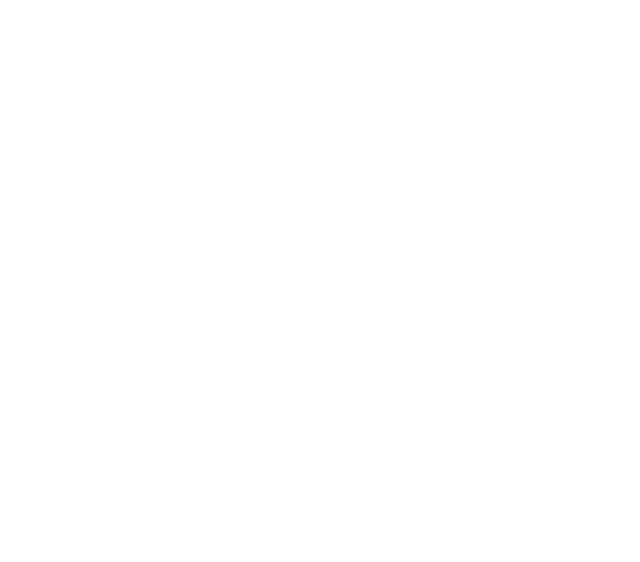
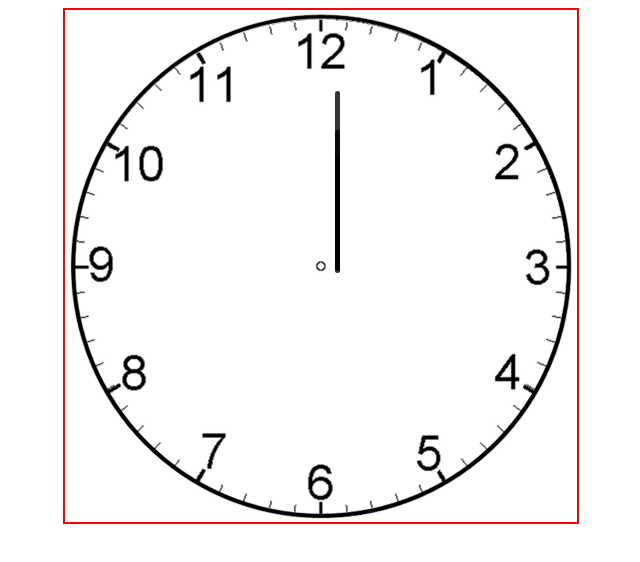
Before and after one commit to grvsharma2000/clock, a plain HTML site: page index.html in a window 1280 px wide. Shown: the whole page, without its empty margins (319-959 px from the left). Drawn offline with Linux system fonts and the light colour scheme.

Commit message:
javascript

```diff
--- a/img/style.css
+++ /dev/null
@@ -1,3 +0,0 @@
-#clockContainer{
-
-}
--- a/index.html
+++ b/index.html
@@ -4,6 +4,7 @@
     <meta charset="UTF-8">
     <meta name="viewport" content="width=device-width, initial-scale=1.0">
     <title>Document</title>
+    <link rel="stylesheet" href="style.css">
 </head>
 <body>
     <div id="clockContainer">
--- a/style.css
+++ b/style.css
@@ -0,0 +1,42 @@
+#clockContainer{
+    /* background-color: red; */
+    height: 40vw;
+    width: 40vw;
+    background: url(img/5b68bede64bad2affa5c4b98f330f0ef.jpg ) no-repeat;
+    background-size: 100%;
+    border: 2px solid red;
+    margin: auto;
+    position: relative;
+
+}
+#hour , #minute,#seconds{
+    position: absolute;
+    background: black;
+    border-radius: 10px;
+}
+#hour{
+    width: 0.9%;
+    height: 23%;
+    top: 143px;
+    left: 270px;
+    opacity: 0.8;
+
+
+}
+ #minute{
+    width: 0.9%;
+    height: 28%;
+    top: 120px;
+    left: 270px;
+    opacity: 0.8;
+
+}
+
+
+#seconds{
+    width: 0.9%;
+    height: 35%;
+    top: 81px;
+    left: 270px;
+    opacity: 0.8;
+}
```
Also changed, not shown: index.js (+9 -0 lines), img/5b68bede64bad2affa5c4b98f330f0ef.jpg (added), img/download.png (added).
